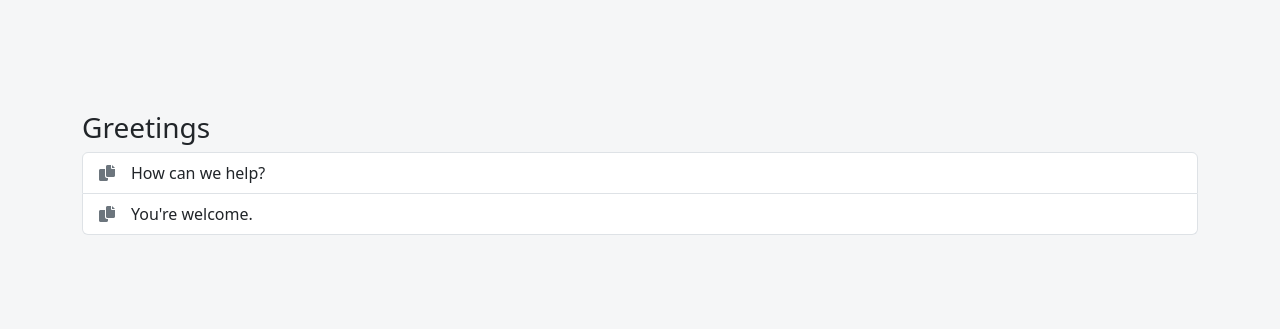
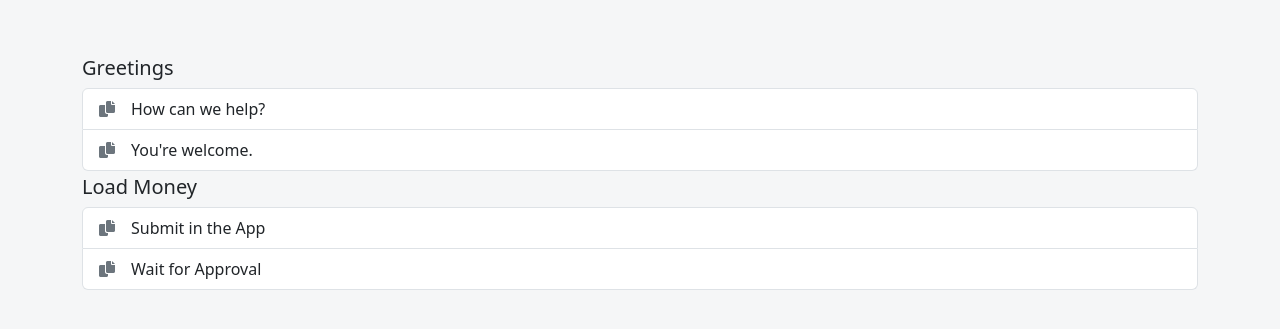
Before and after one commit to yeheyjp/cannedremit, a plain HTML site: page index.html in a window 1280 px wide. Shown: the part 239-568 px from the top of the page. Drawn offline with nearby package versions, Linux system fonts and the light colour scheme.

Commit message:
Update index.html

```diff
--- a/index.html
+++ b/index.html
@@ -37,7 +37,7 @@
       <div class="container mt-4">
 
 <!-- GREETINGS GROUP -->
-<h3>Greetings</h3>
+<h5>Greetings</h5>
 <div class="list-group">
 <!-- Message 1 -->
 <div class="list-group-item d-flex align-items-center">
@@ -60,9 +60,35 @@
 </div>
 <!-- End Message 2 -->
         </div>
+<!-- END GREETINGS GROUP -->
 
-      </div>
-<!-- END GREETINGS GROUP -->
+<!-- LOAD MONEY GROUP -->
+<h5 class="mt-1">Load Money</h5>
+<div class="list-group">
+<!-- Message 1 -->
+<div class="list-group-item d-flex align-items-center">
+<span class="me-3 text-secondary" onclick="copyBoth('messageLMSITA', 'copied-labelLMSITA')" style="cursor: pointer;"><i class="fas fa-copy"></i></span>
+<div>
+<span>Submit in the App</span>
+<span id="copied-labelLMSITA" class="copied-label">Copied</span>
+</div>
+<span id="messageLMSITA" class="hidden-text">Paki-submit po ito sa YeheyRemit app for processing. Tap Load Money > Choose Bank, Enter Amount, and Upload Receipt. Thank you!</span>
+</div>
+<!-- End Message 1 -->
+<!-- Message 2 -->
+<div class="list-group-item d-flex align-items-center">
+<span class="me-3 text-secondary" onclick="copyBoth('messageLMWFA', 'copied-labelLMWFA')" style="cursor: pointer;"><i class="fas fa-copy"></i></span>
+<div>
+<span>Wait for Approval</span>
+<span id="copied-labelLMWFA" class="copied-label">Copied</span>
+</div>
+<span id="messageLMWFA" class="hidden-text">Ongoing na po ang matching ng mga load money request. Makikihintay na lang po ang approval. Thank you!</span>
+</div>
+<!-- End Message 2 -->
+        </div>
+<!-- END LOAD MONEY GROUP -->
+
+</div>
     </div>
   </div>
 
```
